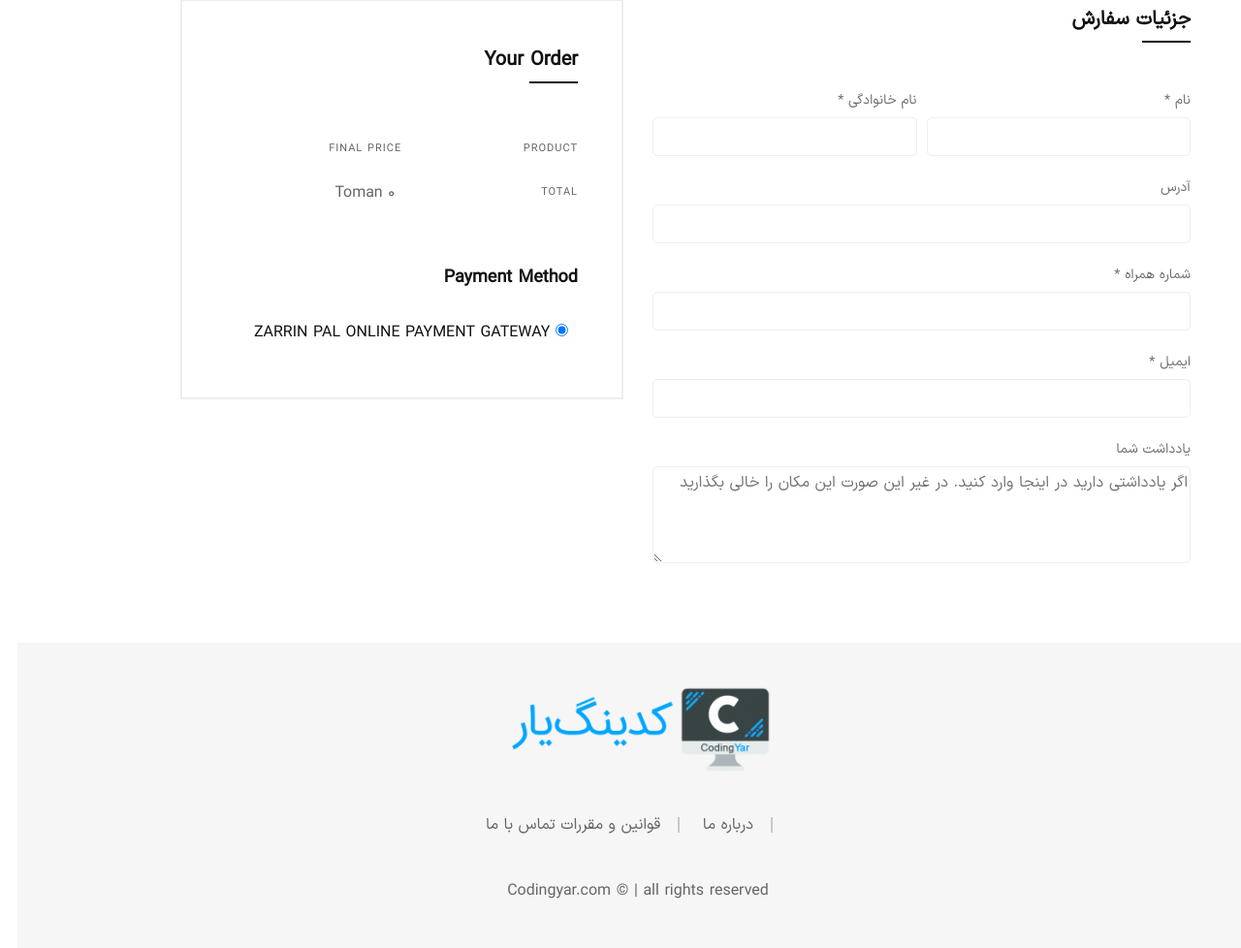
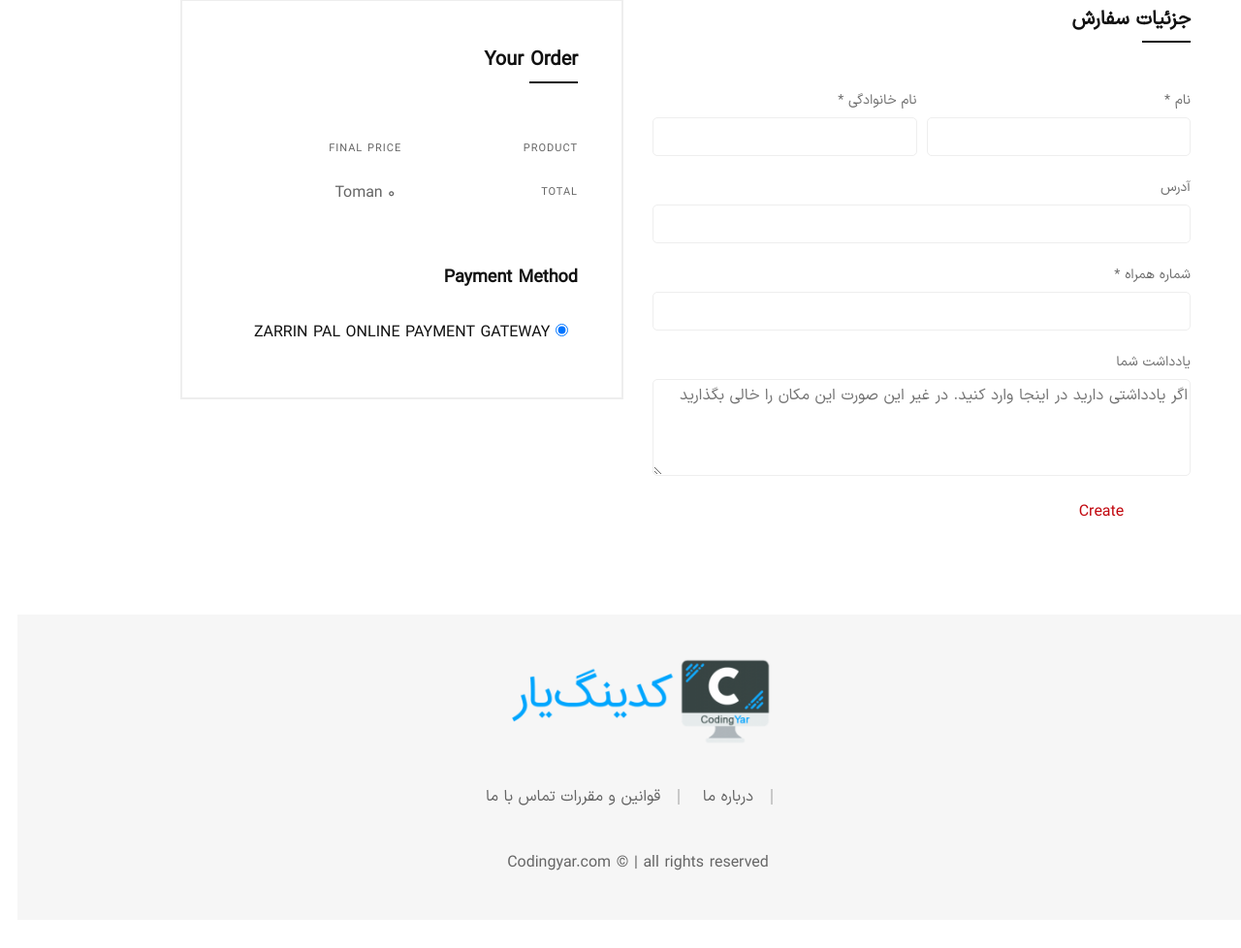
Before and after one commit to mo4wez/online-shop-django, a Django app: page /order/create/ in a window 1280 px wide. Shown: the part 358-1336 px from the top of the page at 97% size. After the commit the page ends 1256 px from the top, so only its background shows below. Run offline with Django 4.2, Linux system fonts and the light colour scheme; the visitor is signed in with stand-in values (Sample User, id 1); parts of the project's set-up code (start-up, migrations or seed data) failed here and were passed over; some libraries are stand-ins or nearby versions; some web fonts are replaced.

Commit message:
Complete checkout process

```diff
--- a/orders/forms.py
+++ b/orders/forms.py
@@ -1,8 +1,19 @@
+from django import forms
 from django.forms import ModelForm
+from django.utils.translation import gettext as _
 
 from .models import Order
 
 class OrderForm(ModelForm):
     class Meta:
         model = Order
-        fields = ['first_name', 'last_name', 'phone_number', 'adderss', 'order_notes']
+        fields = ['first_name', 'last_name', 'phone_number', 'address', 'order_notes']
+        widgets = {
+            'address': forms.Textarea(attrs={
+                'rows': 3,
+            }),
+            'order_notes': forms.Textarea(attrs={
+                'rows': 5,
+                'placeholder': _('Enter your order note (Optional).'),
+            })
+        }
--- a/orders/models.py
+++ b/orders/models.py
@@ -1,18 +1,20 @@
 from django.db import models
 from django.conf import settings
 
+from django.utils.translation import gettext as _
+
 class Order(models.Model):
-    user = models.ForeignKey(settings.AUTH_USER_MODEL, on_delete=models.CASCADE)
-    is_paid = models.BooleanField(default=False)
+    user = models.ForeignKey(to=settings.AUTH_USER_MODEL, on_delete=models.CASCADE, verbose_name=_('User'))
+    is_paid = models.BooleanField(verbose_name=_('Is Paid?'), default=False)
 
-    first_name = models.CharField(max_length=120)
-    last_name = models.CharField(max_length=120)
-    phone_number = models.CharField(max_length=15)
-    address = models.CharField(max_length=700)
-    order_notes = models.CharField(max_length=700)
+    first_name = models.CharField(verbose_name=_('First Name'), max_length=120)
+    last_name = models.CharField(verbose_name=_('Last Name'), max_length=120)
+    phone_number = models.CharField(verbose_name=_('Phone Number'), max_length=15)
+    address = models.CharField(verbose_name=_('Address'), max_length=700)
+    order_notes = models.CharField(verbose_name=_('Order Notes'), max_length=700)
 
-    datetime_created = models.DateTimeField(auto_now_add=True)
-    datetime_modified = models.DateTimeField(auto_now=True)
+    datetime_created = models.DateTimeField(verbose_name=_('Created at'), auto_now_add=True)
+    datetime_modified = models.DateTimeField(verbose_name=_('Modified at'), auto_now=True)
 
 
     def __str__(self):
--- a/orders/templates/orders/order_create.html
+++ b/orders/templates/orders/order_create.html
@@ -27,44 +27,49 @@
                     <div class="checkout-title mt--10">
                         <h2>جزئیات سفارش</h2>
                     </div>
+
                     <div class="checkout-form">
-                        <form action="#" class="form form--checkout">
+                        <form method="POST" action="" class="form form--checkout">
+                            {% csrf_token %}
+                            {% if form.errors %}
+                                <div class="alert alert-danger">
+                                    {{form.errors}}
+                                </div>
+                            {% endif %}
                             <div class="form-row mb--20">
                                 <div class="form__group col-md-6 mb-sm--30">
                                     <label for="billing_fname" class="form__label form__label--2">نام  <span class="required">*</span></label>
-                                    <input type="text" name="billing_fname" id="billing_fname" class="form__input form__input--2">
+                                    <input type="text" name="{{form.first_name.name}}" id="billing_fname" class="form__input form__input--2">
                                 </div>
                                 <div class="form__group col-md-6">
                                     <label for="billing_lname" class="form__label form__label--2">نام خانوادگی  <span class="required">*</span></label>
-                                    <input type="text" name="billing_lname" id="billing_lname" class="form__input form__input--2">
+                                    <input type="text" name="{{form.last_name.name}}" id="billing_lname" class="form__input form__input--2">
                                 </div>
                             </div>
                             <div class="form-row mb--20">
                                 <div class="form__group col-12">
                                     <label for="billing_company" class="form__label form__label--2">آدرس</label>
-                                    <input type="text" name="billing_company" id="billing_company" class="form__input form__input--2">
+                                    <input type="text" name="{{form.address.name}}" id="billing_company" class="form__input form__input--2">
                                 </div>
                             </div>
                             <div class="form-row mb--20">
                                 <div class="form__group col-12">
                                     <label for="billing_phone" class="form__label form__label--2">شماره همراه <span class="required">*</span></label>
-                                    <input type="text" name="billing_phone" id="billing_phone" class="form__input form__input--2">
+                                    <input type="text" name="{{form.phone_number.name}}" id="billing_phone" class="form__input form__input--2">
                                 </div>
                             </div>
-                            <div class="form-row mb--20">
-                                <div class="form__group col-12">
-                                    <label for="billing_email" class="form__label form__label--2">ایمیل  <span class="required">*</span></label>
-                                    <input type="email" name="billing_email" id="billing_email" class="form__input form__input--2">
-                                </div>
-                            </div>
+
                             <div class="form-row">
                                 <div class="form__group col-12">
                                     <label for="orderNotes" class="form__label form__label--2">یادداشت شما</label>
-                                    <textarea class="form__input form__input--2 form__input--textarea" id="orderNotes" name="orderNotes" placeholder="اگر یادداشتی دارید در اینجا وارد کنید. در غیر این صورت این مکان را خالی بگذارید"></textarea>
+                                    <textarea class="form__input form__input--2 form__input--textarea" id="orderNotes" name="{{form.order_notes.name}}" placeholder="اگر یادداشتی دارید در اینجا وارد کنید. در غیر این صورت این مکان را خالی بگذارید"></textarea>
                                 </div>
                             </div>
+
+                            <button class="btn" type="submit">{% trans "Create" %}</button>
                         </form>
                     </div>
+
                 </div>
                 <div class="col-xl-5 offset-xl-1 col-lg-6 mt-md--40">
                     <div class="order-details">
--- a/orders/views.py
+++ b/orders/views.py
@@ -1,5 +1,33 @@
 from django.shortcuts import render
+from django.contrib.auth.decorators import login_required
+
+from cart.cart import Cart
+from .forms import OrderForm
+from .models import OrderItem
+
+@login_required
+def order_create_view(request):
+    cart = Cart(request)
+    order_form = OrderForm()
+
+    if request.method == 'POST':
+        order_form = OrderForm(request.POST,)
+
+        if order_form.is_valid():
+            order_obj = order_form.save(commit=False)
+            order_obj.user = request.user
+            order_obj.save()
+
+            for item in cart:
+                product = item['product_obj']
+                OrderItem.objects.create(
+                    order = order_obj,
+                    product = product,
+                    quantity = item['quantity'],
+                    price = product.price,
+                )
+
+            cart.clear()
 
 
-def order_create_view(request):
-    return render(request, 'orders/order_create.html')
+    return render(request, 'orders/order_create.html', context={'form': order_form,})
```
Also changed, not shown: orders/locale/fa/LC_MESSAGES/django.po, orders/migrations/0002_alter_order_address_alter_order_datetime_created_and_more.py (added), 1 other file.
